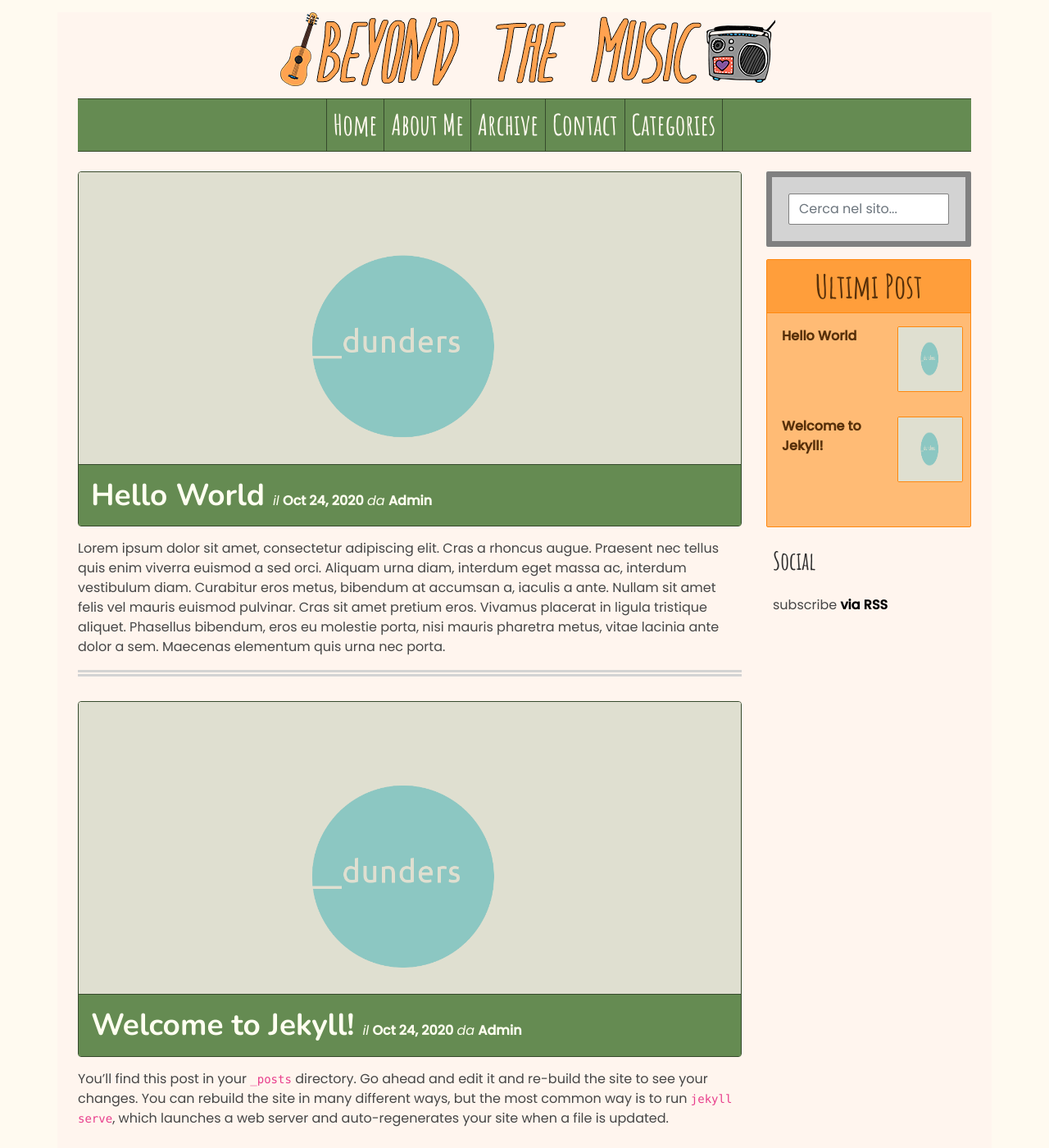
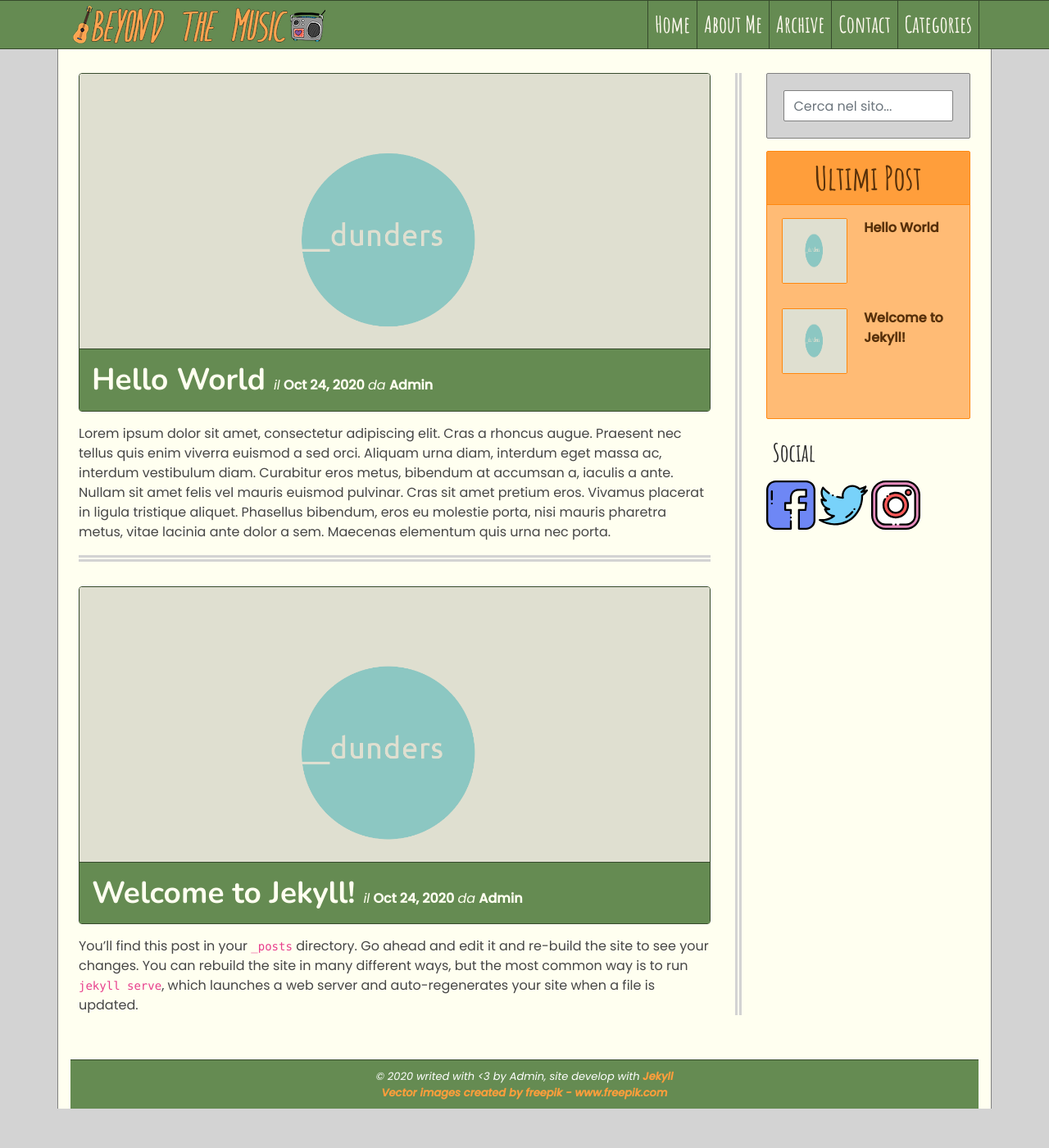
Before and after one commit to bucklandg/beyondrepo, a Jekyll site: the page built from index.html, in a window 1280 px wide and 1400 px high. Shown: the whole window at 82% size. Built offline with Jekyll 4.4.1, drawn with Linux system fonts in a browser that asks for light colours; comment, search, counter and statistics services are not loaded.

Commit message:
Navbar, styling

```diff
--- a/_includes/header.html
+++ b/_includes/header.html
@@ -3,11 +3,7 @@
   {% include head.html %}
 <body>
   <div class="header">
-  <div class="logo-background">
-    <div class="logo">
-      <a href="{{ site.baseurl }}"><img class="logo" src="/assets/images/logo.png"></a>
-    </div>
-  </div>
+
 
   {% include navigation-menu.html %}
 </div>
--- a/_includes/navigation-menu.html
+++ b/_includes/navigation-menu.html
@@ -1,14 +1,22 @@
-<nav class="navbar navbar-dark navbar-expand-lg">
+<nav class="navbar fixed-top navbar-dark navbar-expand-lg">
+
+  <div class="container">
+
+    <a class="navbar-brand" href="/">
+      <img src="/assets/images/logo_mobile.png"  alt="" loading="lazy">
+    </a>
 
     <button class="navbar-toggler" type="button" data-toggle="collapse" data-target="#navbarSupportedContent" aria-controls="navbarSupportedContent" aria-expanded="false" aria-label="Toggle navigation">
       <span class="navbar-toggler-icon"></span>
     </button>
     <div class="collapse navbar-collapse" id="navbarSupportedContent">
-      <ul class="navbar-nav mx-auto">
+      <ul class="navbar-nav ml-auto">
       {% for link in site.links %}
         <li><a class="nav-link" href="{{ link.url }}" title="{{ link.title }}">{{ link.title }}</a></li>
       {% endfor %}
       </ul>
     </div>
 
+    </div>
+
 </nav>
--- a/_includes/sidebar.html
+++ b/_includes/sidebar.html
@@ -13,18 +13,18 @@
       {%- for post in site.posts -%}
       <li>
         <div class="row">
-          <div class="col-sm-7">
+          <div class="col-5">
+            <div class="sidebar-img">
+              <img src="{{ post.thumbnail }}">
+            </div>
+          </div>
+          <div class="col-7">
             <a class="post-link" href="{{ post.url | relative_url }}">
               {{ post.title | escape }}
             </a>
           </div>
             <!-- {%- assign date_format = site.minima.date_format | default: "%b %-d, %Y" -%}
             <span class="side-meta">{{ post.date | date: date_format }}</span>-->
-            <div class="col-sm-3">
-              <div class="sidebar-img">
-                <img src="{{ post.thumbnail }}">
-              </div>
-            </div>
           </div>
       </li>
       {%- endfor -%}
@@ -34,7 +34,9 @@
 
 <div class="widget">
   <h4 class="widget-title">Social</h4>
-  <div class="subscribe">
-    <p class="rss-subscribe">subscribe <a href="{{ "/feed.xml" | relative_url }}">via RSS</a></p>
-  </div>
+  <ul class="social-list">
+    <li><a href="#"><img class="social-icon" src="/assets/images/social/fb.svg"></a></li>
+    <li><a href="#"><img class="social-icon" src="/assets/images/social/tw.svg"></a></li>
+    <li><a href="#"><img class="social-icon" src="/assets/images/social/in.svg"></a></li>
+  </ul>
 </div>
--- a/_layouts/default.html
+++ b/_layouts/default.html
@@ -3,6 +3,8 @@
   {% include header.html %}
 
   <br>
+
+<div class="container-for-fixed-navbar">
 
     <div class="row">
 
@@ -24,3 +26,5 @@
      {% include footer.html %}
 
   </div>
+
+</div>
--- a/css/styles.css
+++ b/css/styles.css
@@ -34,14 +34,20 @@ font-family: 'Roboto Slab', serif;
 @import url('https://fonts.googleapis.com/css2?family=Lato:ital,wght@0,300;0,400;0,700;1,300;1,400;1,700&family=Montserrat:ital,wght@0,200;0,300;0,400;0,600;1,200;1,300;1,400;1,600&family=Nunito:wght@400;600;700;800&family=Open+Sans:ital,wght@0,300;0,400;0,700;1,300;1,400;1,700&family=Patrick+Hand&family=Poppins:ital,wght@0,200;0,300;0,400;0,500;1,200;1,300;1,400;1,500&family=Roboto+Slab:wght@300;400;500;600;700;800;900&display=swap');
 
 body {
-  background: floralwhite;
+  background: lightgrey;
   color: #464646;
   font-family: 'Poppins', sans-serif;
   font-weight: 400;
 }
 
 .container-xl {
-  background: seashell;
+  background: ivory;
+  border-right: 1px solid grey;
+  border-left: 1px solid grey;
+}
+
+.container-for-fixed-navbar {
+  margin-top: 65px;
 }
 
 .row {
@@ -77,7 +83,7 @@ img.logo {
 .logo {
   display: block;
   max-width: 612px;
-  margin: 0 auto;
+  margin: 40px auto;
 }
 
 @media (max-width: 640px) {
@@ -96,16 +102,16 @@ img.logo {
   .navbar {
     padding: 0;
   }
-  .navbar a {
+  .navbar a.nav-link {
     display: inline-block;
     border-right: 1px solid #364a2c;
-    padding: 5px;
+    padding: 8px;
     transition: 1s ease;
   }
   .navbar ul li:first-child {
     border-left: 1px solid #364a2c;
   }
-  .navbar a:hover {
+  .navbar a.nav-link:hover {
     background: rgba(255, 255, 255, 0.3);
     transition: 1s ease;
   }
@@ -127,8 +133,8 @@ img.logo {
 .navbar a {
   color: floralwhite !important;
   font-family: 'Amatic SC', cursive;
-  font-size: 35px;
-  font-weight: 700;
+  font-size: 28px;
+  font-weight: 600;
 }
 
 .navbar-dark .navbar-toggler-icon {
@@ -143,6 +149,13 @@ img.logo {
 article ul.post-list {
   list-style: none;
   padding-left: 0;
+}
+
+@media (min-width: 992px) {
+  article ul.post-list {
+    padding-right: 30px;
+    border-right: 8px double lightgrey;
+  }
 }
 
 .home-post {
@@ -237,7 +250,7 @@ h4.widget-title {
 .sidebar-search {
   background: lightgrey;
   padding: 20px;
-  border: 7px solid grey;
+  border: 1px solid grey;
   border-radius: 2px;
 }
 .sidebar-search input {
@@ -287,6 +300,18 @@ aside ul.post-list {
   font-style: italic;
 }
 
+ul.social-list {
+  list-style-type: none;
+  margin: 0;
+  padding: 0;
+}
+ul.social-list li {
+  display: inline;
+}
+ul.social-list li a img {
+  height: 60px;
+}
+
 /*========================================================================
 
 5. Footer
```
Also changed, not shown: assets/images/logo copia.png (added), assets/images/logo.png, assets/images/social/fb.svg (added), assets/images/social/in.svg (added), assets/images/social/tw.svg (added). Lines whose indentation alone changed are shown as unchanged.
